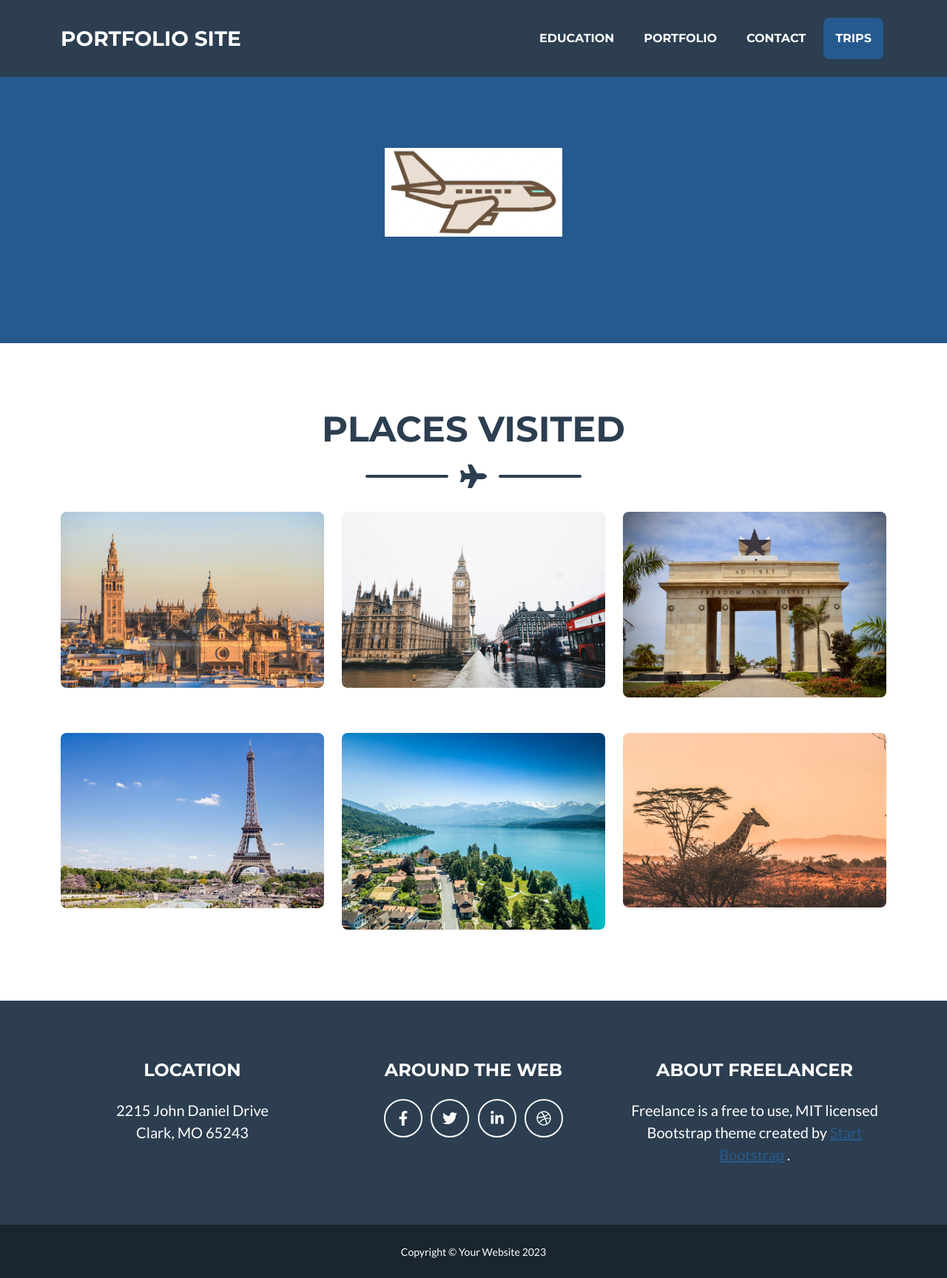
After one commit to tapaswini-kodavanti/MLH-Fellowship-pe-portfolio, a Flask app: page /places_visited in a window 1280 px wide. The commit adds this page. Shown: the whole page at 74% size. Run offline with Flask 2, Linux system fonts and the light colour scheme; some libraries are stand-ins or nearby versions.

Commit message:
Added maps feature

```diff
--- a/app.py
+++ b/app.py
@@ -10,6 +10,10 @@ def index():
     return render_template('index.html')
 
 
+@app.route('/places_visited')
+def places_visited():
+    return render_template('places_visited.html')
+
 
 @app.route('/assets/<path:path>')
 def send_static(path):
--- a/templates/index.html
+++ b/templates/index.html
@@ -16,19 +16,22 @@
         <!-- Core theme CSS (includes Bootstrap)-->
         <link href="/static/styles.css" rel="stylesheet" />
     </head>
+    {% block content %}
     <body id="page-top">
         <!-- Navigation-->
         <nav class="navbar navbar-expand-lg bg-secondary text-uppercase fixed-top" id="mainNav">
             <div class="container">
-                <a class="navbar-brand" href="#page-top">Portfolio Site</a>
+                <a class="navbar-brand" href="/">Portfolio Site</a>
                 <button class="navbar-toggler text-uppercase font-weight-bold bg-primary text-white rounded" type="button" data-bs-toggle="collapse" data-bs-target="#navbarResponsive" aria-controls="navbarResponsive" aria-expanded="false" aria-label="Toggle navigation">
                     <i class="fas fa-bars"></i>
                 </button>
                 <div class="collapse navbar-collapse" id="navbarResponsive">
                     <ul class="navbar-nav ms-auto">
+                        <li class="nav-item mx-0 mx-lg-1"><a class="nav-link py-3 px-0 px-lg-3 rounded" href="#education">Education</a></li>
                         <li class="nav-item mx-0 mx-lg-1"><a class="nav-link py-3 px-0 px-lg-3 rounded" href="#portfolio">Portfolio</a></li>
-                        <li class="nav-item mx-0 mx-lg-1"><a class="nav-link py-3 px-0 px-lg-3 rounded" href="#education">Education</a></li>
                         <li class="nav-item mx-0 mx-lg-1"><a class="nav-link py-3 px-0 px-lg-3 rounded" href="#contact">Contact</a></li>
+                        <li class="nav-item mx-0 mx-lg-1"><a class="nav-link py-3 px-0 px-lg-3 rounded" href="/places_visited">Trips</a></li>
+
                     </ul>
                 </div>
             </div>
@@ -39,7 +42,7 @@
                 <!-- Masthead Avatar Image-->
                 <img class="masthead-avatar mb-5" src="assets/img/logo.jpg" alt="..." />
                 <!-- Masthead Heading-->
-                <h1 class="masthead-heading text-uppercase mb-0">Full Name</h1>
+                <h1 class="masthead-heading text-uppercase mb-0">Terrelle Tettey</h1>
 
                 <!-- Icon Divider-->
                 <div class="divider-custom divider-light">
@@ -53,6 +56,7 @@
                 <p class="lead">I will add my story here shortly.</p></div>
             </div>
         </header>
+
          <!-- Education Section-->
          <section class="page-section text-white mb-0" id="education">
             <div class="container">
@@ -213,6 +217,7 @@
                 </div>
             </div>
         </section>
+
         <!-- Footer-->
         <footer class="footer text-center">
             <div class="container">
@@ -443,6 +448,7 @@
                 </div>
             </div>
         </div>
+        {% endblock %}
         <!-- Bootstrap core JS-->
         <script src="https://cdn.jsdelivr.net/npm/bootstrap@5.2.3/dist/js/bootstrap.bundle.min.js"></script>
         <!-- Core theme JS-->
--- /dev/null
+++ b/templates/places_visited.html
@@ -0,0 +1,321 @@
+<!--Reuses index.html's design-->
+{% extends "index.html" %}
+
+{% block content %}
+<body id="page-top">
+    <!-- Navigation-->
+    <nav class="navbar navbar-expand-lg bg-secondary text-uppercase fixed-top" id="mainNav">
+        <div class="container">
+            <a class="navbar-brand" href="/">Portfolio Site</a>
+            <button class="navbar-toggler text-uppercase font-weight-bold bg-primary text-white rounded" type="button" data-bs-toggle="collapse" data-bs-target="#navbarResponsive" aria-controls="navbarResponsive" aria-expanded="false" aria-label="Toggle navigation">
+                <i class="fas fa-bars"></i>
+            </button>
+            <div class="collapse navbar-collapse" id="navbarResponsive">
+                <ul class="navbar-nav ms-auto">
+                    <li class="nav-item mx-0 mx-lg-1"><a class="nav-link py-3 px-0 px-lg-3 rounded" href="/#education">Education</a></li>
+                    <li class="nav-item mx-0 mx-lg-1"><a class="nav-link py-3 px-0 px-lg-3 rounded" href="/#portfolio">Portfolio</a></li>
+                    <li class="nav-item mx-0 mx-lg-1"><a class="nav-link py-3 px-0 px-lg-3 rounded" href="/#contact">Contact</a></li>
+                    <li class="nav-item mx-0 mx-lg-1"><a class="nav-link py-3 px-0 px-lg-3 rounded" href="#places_visited">Trips</a></li>
+
+                </ul>
+            </div>
+        </div>
+    </nav>
+    <!-- Masthead-->
+    <header class="masthead bg-primary text-white text-center">
+        <div class="container d-flex align-items-center flex-column">
+            <!-- Masthead Avatar Image-->
+            <img class="masthead-avatar mb-5" src="assets/img/plane.jpg" alt="..." />
+
+        </div>
+    </header>
+ <!-- Trips Section-->
+ <section class="page-section portfolio" id="places_visited">
+    <div class="container">
+        <!-- Trips Section Heading-->
+        <h2 class="page-section-heading text-center text-uppercase text-secondary mb-0">Places Visited</h2>
+        <!-- Icon Divider-->
+        <div class="divider-custom">
+            <div class="divider-custom-line"></div>
+            <div class="divider-custom-icon"><i class="fas fa-plane"></i></div>
+            <div class="divider-custom-line"></div>
+        </div>
+        <!-- Portfolio Grid Items-->
+        <div class="row justify-content-center">
+            <!-- Portfolio Item 1-->
+            <div class="col-md-6 col-lg-4 mb-5">
+                <div class="portfolio-item mx-auto" data-bs-toggle="modal" data-bs-target="#portfolioModal1">
+                    <div class="portfolio-item-caption d-flex align-items-center justify-content-center h-100 w-100">
+                        <div class="portfolio-item-caption-content text-center text-white"><i class="fas fa-plus fa-3x"></i></div>
+                    </div>
+                    <img class="img-fluid" src="assets/img/trips/spain.jpeg" alt="..." />
+                </div>
+            </div>
+            <!-- Portfolio Item 2-->
+            <div class="col-md-6 col-lg-4 mb-5">
+                <div class="portfolio-item mx-auto" data-bs-toggle="modal" data-bs-target="#portfolioModal2">
+                    <div class="portfolio-item-caption d-flex align-items-center justify-content-center h-100 w-100">
+                        <div class="portfolio-item-caption-content text-center text-white"><i class="fas fa-plus fa-3x"></i></div>
+                    </div>
+                    <img class="img-fluid" src="assets/img/trips/britain.jpeg" alt="..." />
+                </div>
+            </div>
+            <!-- Portfolio Item 3-->
+            <div class="col-md-6 col-lg-4 mb-5">
+                <div class="portfolio-item mx-auto" data-bs-toggle="modal" data-bs-target="#portfolioModal3">
+                    <div class="portfolio-item-caption d-flex align-items-center justify-content-center h-100 w-100">
+                        <div class="portfolio-item-caption-content text-center text-white"><i class="fas fa-plus fa-3x"></i></div>
+                    </div>
+                    <img class="img-fluid" src="assets/img/trips/ghana.jpeg" alt="..." />
+                </div>
+            </div>
+            <!-- Portfolio Item 4-->
+            <div class="col-md-6 col-lg-4 mb-5 mb-lg-0">
+                <div class="portfolio-item mx-auto" data-bs-toggle="modal" data-bs-target="#portfolioModal4">
+                    <div class="portfolio-item-caption d-flex align-items-center justify-content-center h-100 w-100">
+                        <div class="portfolio-item-caption-content text-center text-white"><i class="fas fa-plus fa-3x"></i></div>
+                    </div>
+                    <img class="img-fluid" src="assets/img/trips/france.jpeg" alt="..." />
+                </div>
+            </div>
+            <!-- Portfolio Item 5-->
+            <div class="col-md-6 col-lg-4 mb-5 mb-md-0">
+                <div class="portfolio-item mx-auto" data-bs-toggle="modal" data-bs-target="#portfolioModal5">
+                    <div class="portfolio-item-caption d-flex align-items-center justify-content-center h-100 w-100">
+                        <div class="portfolio-item-caption-content text-center text-white"><i class="fas fa-plus fa-3x"></i></div>
+                    </div>
+                    <img class="img-fluid" src="assets/img/trips/switzerland.jpeg" alt="..." />
+                </div>
+            </div>
+            <!-- Portfolio Item 6-->
+            <div class="col-md-6 col-lg-4">
+                <div class="portfolio-item mx-auto" data-bs-toggle="modal" data-bs-target="#portfolioModal6">
+                    <div class="portfolio-item-caption d-flex align-items-center justify-content-center h-100 w-100">
+                        <div class="portfolio-item-caption-content text-center text-white"><i class="fas fa-plus fa-3x"></i></div>
+                    </div>
+                    <img class="img-fluid" src="assets/img/trips/kenya.jpeg" alt="..." />
+                </div>
+            </div>
+        </div>
+    </div>
+</section>
+
+<!-- Footer-->
+<footer class="footer text-center">
+    <div class="container">
+        <div class="row">
+            <!-- Footer Location-->
+            <div class="col-lg-4 mb-5 mb-lg-0">
+                <h4 class="text-uppercase mb-4">Location</h4>
+                <p class="lead mb-0">
+                    2215 John Daniel Drive
+                    <br />
+                    Clark, MO 65243
+                </p>
+            </div>
+            <!-- Footer Social Icons-->
+            <div class="col-lg-4 mb-5 mb-lg-0">
+                <h4 class="text-uppercase mb-4">Around the Web</h4>
+                <a class="btn btn-outline-light btn-social mx-1" href="#!"><i class="fab fa-fw fa-facebook-f"></i></a>
+                <a class="btn btn-outline-light btn-social mx-1" href="#!"><i class="fab fa-fw fa-twitter"></i></a>
+                <a class="btn btn-outline-light btn-social mx-1" href="#!"><i class="fab fa-fw fa-linkedin-in"></i></a>
+                <a class="btn btn-outline-light btn-social mx-1" href="#!"><i class="fab fa-fw fa-dribbble"></i></a>
+            </div>
+            <!-- Footer About Text-->
+            <div class="col-lg-4">
+                <h4 class="text-uppercase mb-4">About Freelancer</h4>
+                <p class="lead mb-0">
+                    Freelance is a free to use, MIT licensed Bootstrap theme created by
+                    <a href="http://startbootstrap.com">Start Bootstrap</a>
+                    .
+                </p>
+            </div>
+        </div>
+    </div>
+</footer>
+<!-- Copyright Section-->
+<div class="copyright py-4 text-center text-white">
+    <div class="container"><small>Copyright &copy; Your Website 2023</small></div>
+</div>
+<!-- Portfolio Modals-->
+<!-- Portfolio Modal 1-->
+<div class="portfolio-modal modal fade" id="portfolioModal1" tabindex="-1" aria-labelledby="portfolioModal1" aria-hidden="true">
+    <div class="modal-dialog modal-xl">
+        <div class="modal-content">
+            <div class="modal-header border-0"><button class="btn-close" type="button" data-bs-dismiss="modal" aria-label="Close"></button></div>
+            <div class="modal-body text-center pb-5">
+                <div class="container">
+                    <div class="row justify-content-center">
+                        <div class="col-lg-8">
+                            <!-- Portfolio Modal - Title-->
+                            <h2 class="portfolio-modal-title text-secondary text-uppercase mb-0">Spain</h2>
+                            <!-- Icon Divider-->
+                            <div class="divider-custom">
+                                <div class="divider-custom-line"></div>
+                                <div class="divider-custom-icon"><i class="fas fa-star"></i></div>
+                                <div class="divider-custom-line"></div>
+                            </div>
+                           <!--Google Map-->
+                            <iframe src="https://www.google.com/maps/embed?pb=!1m18!1m12!1m3!1d95780.47786869782!2d2.0577876386566407!3d41.392767343287325!2m3!1f0!2f0!3f0!3m2!1i1024!2i768!4f13.1!3m3!1m2!1s0x12a49816718e30e5%3A0x44b0fb3d4f47660a!2sBarcelona%2C%20Spain!5e0!3m2!1sen!2sus!4v1687883792050!5m2!1sen!2sus" width="600" height="450" style="border:0;" allowfullscreen="" loading="lazy" referrerpolicy="no-referrer-when-downgrade"></iframe>
+                            <button class="btn btn-primary" data-bs-dismiss="modal">
+                                <i class="fas fa-xmark fa-fw"></i>
+                                Close Window
+                            </button>
+                        </div>
+                    </div>
+                </div>
+            </div>
+        </div>
+    </div>
+</div>
+<!-- Portfolio Modal 2-->
+<div class="portfolio-modal modal fade" id="portfolioModal2" tabindex="-1" aria-labelledby="portfolioModal2" aria-hidden="true">
+    <div class="modal-dialog modal-xl">
+        <div class="modal-content">
+            <div class="modal-header border-0"><button class="btn-close" type="button" data-bs-dismiss="modal" aria-label="Close"></button></div>
+            <div class="modal-body text-center pb-5">
+                <div class="container">
+                    <div class="row justify-content-center">
+                        <div class="col-lg-8">
+                            <!-- Portfolio Modal - Title-->
+                            <h2 class="portfolio-modal-title text-secondary text-uppercase mb-0">Britain</h2>
+                            <!-- Icon Divider-->
+                            <div class="divider-custom">
+                                <div class="divider-custom-line"></div>
+                                <div class="divider-custom-icon"><i class="fas fa-star"></i></div>
+                                <div class="divider-custom-line"></div>
+                            </div>
+                            <!--Google Map-->
+                            <iframe src="https://www.google.com/maps/embed?pb=!1m18!1m12!1m3!1d317716.60642206785!2d-0.43124110355316764!3d51.52860701744798!2m3!1f0!2f0!3f0!3m2!1i1024!2i768!4f13.1!3m3!1m2!1s0x47d8a00baf21de75%3A0x52963a5addd52a99!2sLondon%2C%20UK!5e0!3m2!1sen!2sus!4v1687884890093!5m2!1sen!2sus" width="600" height="450" style="border:0;" allowfullscreen="" loading="lazy" referrerpolicy="no-referrer-when-downgrade"></iframe>
+                            <button class="btn btn-primary" data-bs-dismiss="modal">
+                                <i class="fas fa-xmark fa-fw"></i>
+                                Close Window
+                            </button>
+                        </div>
+                    </div>
+                </div>
+            </div>
+        </div>
+    </div>
+</div>
+<!-- Portfolio Modal 3-->
+<div class="portfolio-modal modal fade" id="portfolioModal3" tabindex="-1" aria-labelledby="portfolioModal3" aria-hidden="true">
+    <div class="modal-dialog modal-xl">
+        <div class="modal-content">
+            <div class="modal-header border-0"><button class="btn-close" type="button" data-bs-dismiss="modal" aria-label="Close"></button></div>
+            <div class="modal-body text-center pb-5">
+                <div class="container">
+                    <div class="row justify-content-center">
+                        <div class="col-lg-8">
+                            <!-- Portfolio Modal - Title-->
+                            <h2 class="portfolio-modal-title text-secondary text-uppercase mb-0">Ghana</h2>
+                            <!-- Icon Divider-->
+                            <div class="divider-custom">
+                                <div class="divider-custom-line"></div>
+                                <div class="divider-custom-icon"><i class="fas fa-star"></i></div>
+                                <div class="divider-custom-line"></div>
+                            </div>
+                            <!--Google Map-->
+                            <iframe src="https://www.google.com/maps/embed?pb=!1m18!1m12!1m3!1d127066.7227298308!2d-0.26213206503191555!3d5.591373809439374!2m3!1f0!2f0!3f0!3m2!1i1024!2i768!4f13.1!3m3!1m2!1s0xfdf9084b2b7a773%3A0xbed14ed8650e2dd3!2sAccra%2C%20Ghana!5e0!3m2!1sen!2sus!4v1687884930049!5m2!1sen!2sus" width="600" height="450" style="border:0;" allowfullscreen="" loading="lazy" referrerpolicy="no-referrer-when-downgrade"></iframe>
+                            <button class="btn btn-primary" data-bs-dismiss="modal">
+                                <i class="fas fa-xmark fa-fw"></i>
+                                Close Window
+                            </button>
+                        </div>
+                    </div>
+                </div>
+            </div>
+        </div>
+    </div>
+</div>
+<!-- Portfolio Modal 4-->
+<div class="portfolio-modal modal fade" id="portfolioModal4" tabindex="-1" aria-labelledby="portfolioModal4" aria-hidden="true">
+    <div class="modal-dialog modal-xl">
+        <div class="modal-content">
+            <div class="modal-header border-0"><button class="btn-close" type="button" data-bs-dismiss="modal" aria-label="Close"></button></div>
+            <div class="modal-body text-center pb-5">
+                <div class="container">
+                    <div class="row justify-content-center">
+                        <div class="col-lg-8">
+                            <!-- Portfolio Modal - Title-->
+                            <h2 class="portfolio-modal-title text-secondary text-uppercase mb-0">France</h2>
+                            <!-- Icon Divider-->
+                            <div class="divider-custom">
+                                <div class="divider-custom-line"></div>
+                                <div class="divider-custom-icon"><i class="fas fa-star"></i></div>
+                                <div class="divider-custom-line"></div>
+                            </div>
+                            <!-- Google Map-->
+                            <iframe src="https://www.google.com/maps/embed?pb=!1m18!1m12!1m3!1d167997.47302483025!2d2.182226001114607!3d48.85896330338404!2m3!1f0!2f0!3f0!3m2!1i1024!2i768!4f13.1!3m3!1m2!1s0x47e66e1f06e2b70f%3A0x40b82c3688c9460!2sParis%2C%20France!5e0!3m2!1sen!2sus!4v1687885102166!5m2!1sen!2sus" width="600" height="450" style="border:0;" allowfullscreen="" loading="lazy" referrerpolicy="no-referrer-when-downgrade"></iframe>
+                            <button class="btn btn-primary" data-bs-dismiss="modal">
+                                <i class="fas fa-xmark fa-fw"></i>
+                                Close Window
+                            </button>
+                        </div>
+                    </div>
+                </div>
+            </div>
+        </div>
+    </div>
+</div>
+<!-- Portfolio Modal 5-->
+<div class="portfolio-modal modal fade" id="portfolioModal5" tabindex="-1" aria-labelledby="portfolioModal5" aria-hidden="true">
+    <div class="modal-dialog modal-xl">
+        <div class="modal-content">
+            <div class="modal-header border-0"><button class="btn-close" type="button" data-bs-dismiss="modal" aria-label="Close"></button></div>
+            <div class="modal-body text-center pb-5">
+                <div class="container">
+                    <div class="row justify-content-center">
+                        <div class="col-lg-8">
+                            <!-- Portfolio Modal - Title-->
+                            <h2 class="portfolio-modal-title text-secondary text-uppercase mb-0">Switzerland</h2>
+                            <!-- Icon Divider-->
+                            <div class="divider-custom">
+                                <div class="divider-custom-line"></div>
+                                <div class="divider-custom-icon"><i class="fas fa-star"></i></div>
+                                <div class="divider-custom-line"></div>
+                            </div>
+                            <!-- Google Map -->
+                            <iframe src="https://www.google.com/maps/embed?pb=!1m18!1m12!1m3!1d44180.482165716465!2d6.101839190004585!3d46.204882003380916!2m3!1f0!2f0!3f0!3m2!1i1024!2i768!4f13.1!3m3!1m2!1s0x478c650693d0e2eb%3A0xa0b695357b0bbc39!2sGeneva%2C%20Switzerland!5e0!3m2!1sen!2sus!4v1687884991154!5m2!1sen!2sus" width="600" height="450" style="border:0;" allowfullscreen="" loading="lazy" referrerpolicy="no-referrer-when-downgrade"></iframe>
+                            <button class="btn btn-primary" data-bs-dismiss="modal">
+                                <i class="fas fa-xmark fa-fw"></i>
+                                Close Window
+                            </button>
+                        </div>
+                    </div>
+                </div>
+            </div>
+        </div>
+    </div>
+</div>
+<!-- Portfolio Modal 6-->
+<div class="portfolio-modal modal fade" id="portfolioModal6" tabindex="-1" aria-labelledby="portfolioModal6" aria-hidden="true">
+    <div class="modal-dialog modal-xl">
+        <div class="modal-content">
+            <div class="modal-header border-0"><button class="btn-close" type="button" data-bs-dismiss="modal" aria-label="Close"></button></div>
+            <div class="modal-body text-center pb-5">
+                <div class="container">
+                    <div class="row justify-content-center">
+                        <div class="col-lg-8">
+                            <!-- Portfolio Modal - Title-->
+                            <h2 class="portfolio-modal-title text-secondary text-uppercase mb-0">Kenya</h2>
+                            <!-- Icon Divider-->
+                            <div class="divider-custom">
+                                <div class="divider-custom-line"></div>
+                                <div class="divider-custom-icon"><i class="fas fa-star"></i></div>
+                                <div class="divider-custom-line"></div>
+                            </div>
+                            <!--Google Map-->
+                            <iframe src="https://www.google.com/maps/embed?pb=!1m18!1m12!1m3!1d255282.3586901901!2d36.682581219019944!3d-1.302860283383927!2m3!1f0!2f0!3f0!3m2!1i1024!2i768!4f13.1!3m3!1m2!1s0x182f1172d84d49a7%3A0xf7cf0254b297924c!2sNairobi%2C%20Kenya!5e0!3m2!1sen!2sus!4v1687885031141!5m2!1sen!2sus" width="600" height="450" style="border:0;" allowfullscreen="" loading="lazy" referrerpolicy="no-referrer-when-downgrade"></iframe>
+                            <button class="btn btn-primary" data-bs-dismiss="modal">
+                                <i class="fas fa-xmark fa-fw"></i>
+                                Close Window
+                            </button>
+                        </div>
+                    </div>
+                </div>
+            </div>
+        </div>
+    </div>
+</div>
+{% endblock %}
```
Also changed, not shown: assets/img/plane.jpg (added), assets/img/trips/britain.jpeg (added), assets/img/trips/france.jpeg (added), assets/img/trips/ghana.jpeg (added), assets/img/trips/kenya.jpeg (added), assets/img/trips/spain.jpeg (added), assets/img/trips/switzerland.jpeg (added).
